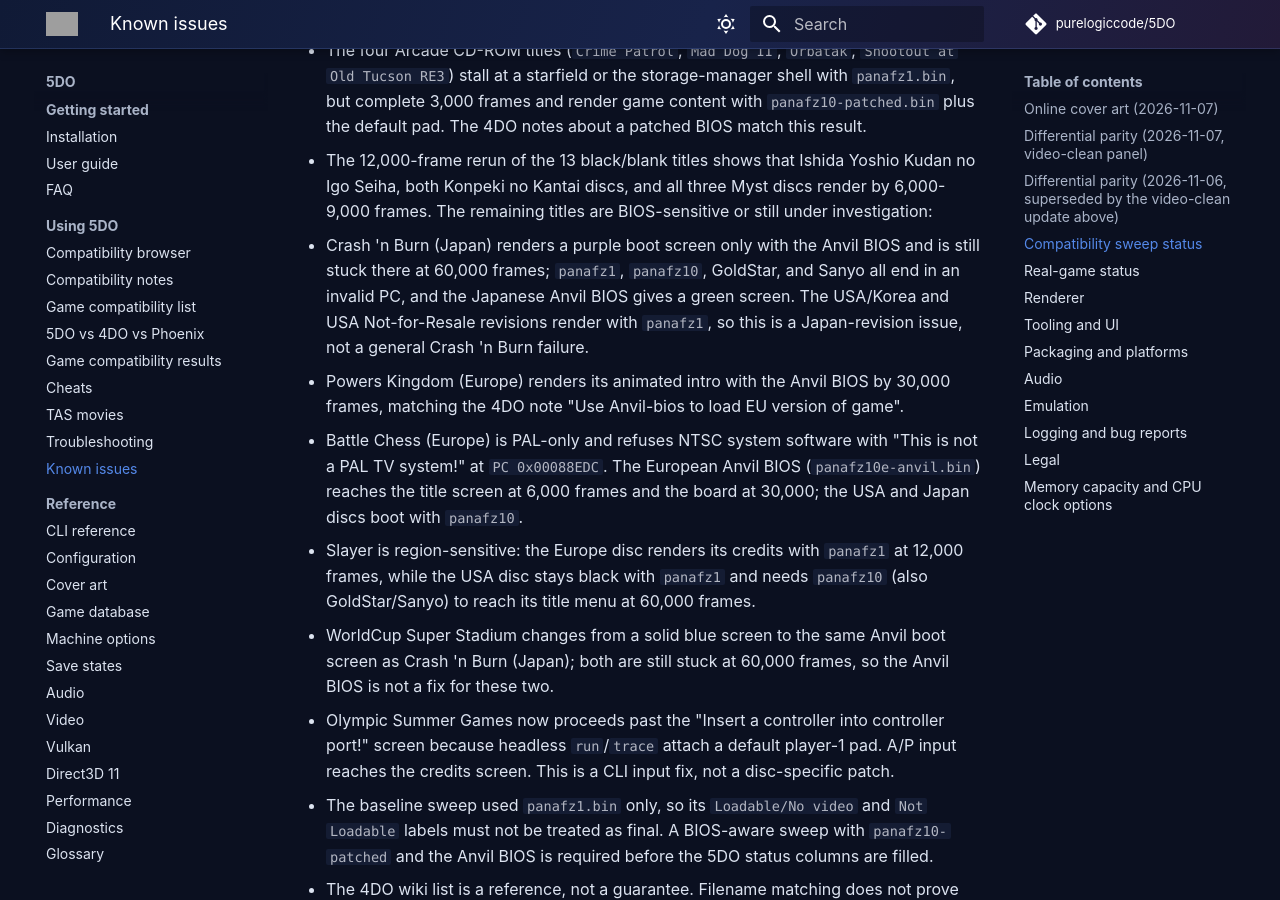
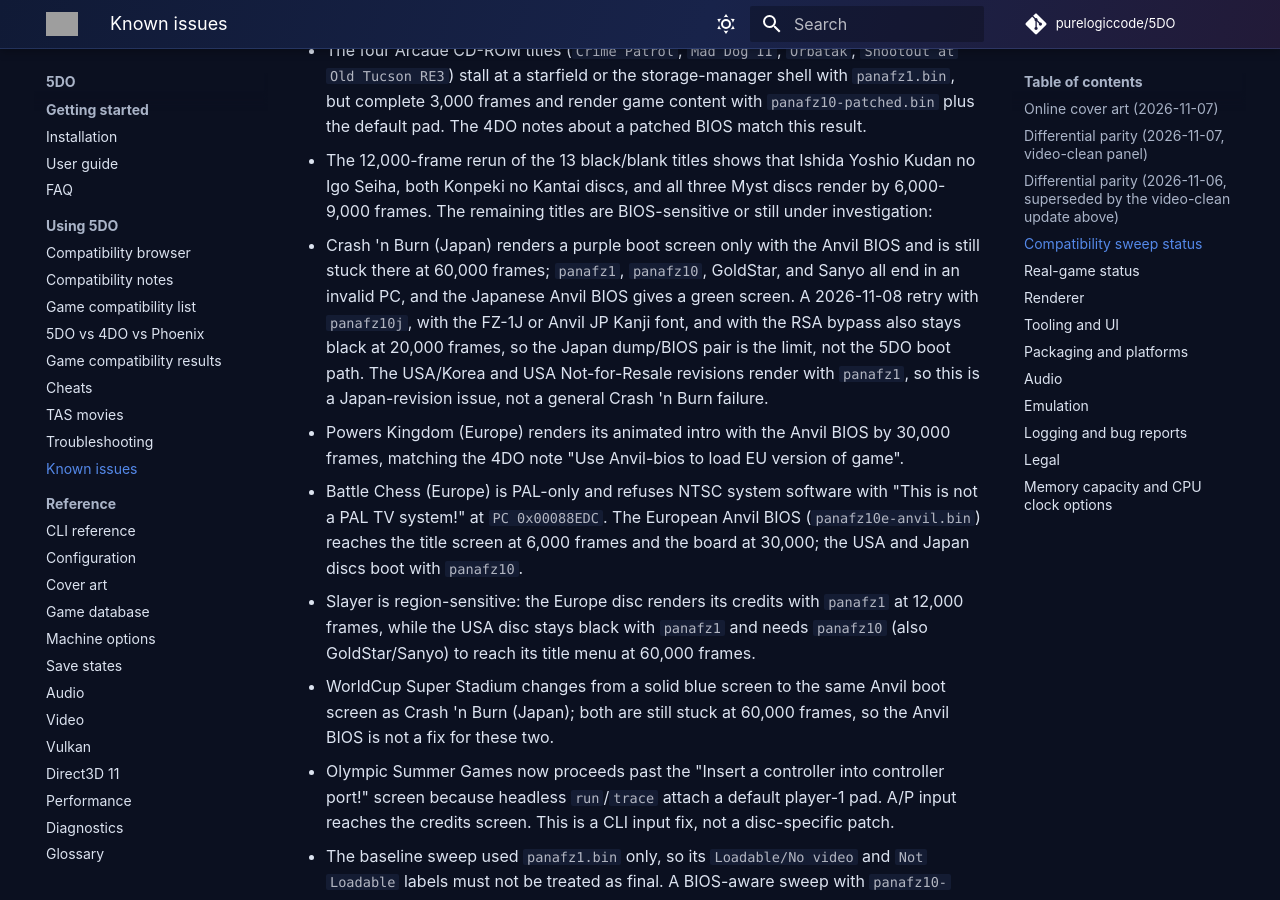
Before and after one commit to purelogiccode/5DO, an MkDocs documentation site: the page built from docs/KnownIssues.md, in a window 1280 px wide and 900 px high, scrolled down 2284 px. Built offline with MkDocs 1.6.1 and Material for MkDocs 9.7.7, drawn with Linux system fonts in a browser that asks for light colours; comment, search, counter and statistics services are not loaded; grey boxes are pictures that could not be loaded.

Commit message:
Record the Crash 'n Burn Japan BIOS retry
- FZ-10J alone, with FZ-1J/Anvil JP Kanji, and with the RSA bypass all stay black at 20,000 frames
- the Japan dump/BIOS pair remains the limit; USA/Korea revisions are unaffected

```diff
--- a/docs/KnownIssues.md
+++ b/docs/KnownIssues.md
@@ -91,9 +91,11 @@ tracked in `ImplementationPlan.md` CORE-04/CORE-07/CORE-13.
   investigation:
   - Crash 'n Burn (Japan) renders a purple boot screen only with the Anvil BIOS and is
     still stuck there at 60,000 frames; `panafz1`, `panafz10`, GoldStar, and Sanyo all
-    end in an invalid PC, and the Japanese Anvil BIOS gives a green screen. The
-    USA/Korea and USA Not-for-Resale revisions render with `panafz1`, so this is a
-    Japan-revision issue, not a general Crash 'n Burn failure.
+    end in an invalid PC, and the Japanese Anvil BIOS gives a green screen. A 2026-11-08
+    retry with `panafz10j`, with the FZ-1J or Anvil JP Kanji font, and with the RSA
+    bypass also stays black at 20,000 frames, so the Japan dump/BIOS pair is the limit,
+    not the 5DO boot path. The USA/Korea and USA Not-for-Resale revisions render with
+    `panafz1`, so this is a Japan-revision issue, not a general Crash 'n Burn failure.
   - Powers Kingdom (Europe) renders its animated intro with the Anvil BIOS by
     30,000 frames, matching the 4DO note "Use Anvil-bios to load EU version of game".
   - Battle Chess (Europe) is PAL-only and refuses NTSC system software with "This is
```
